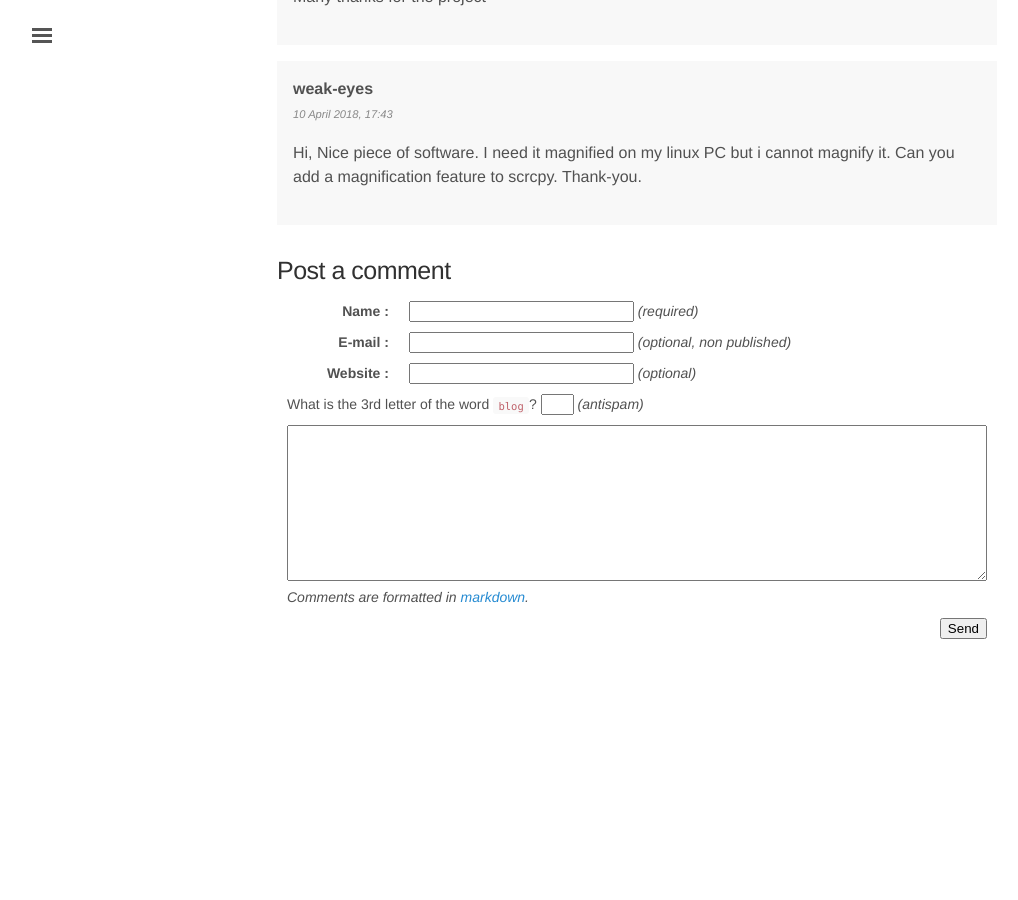
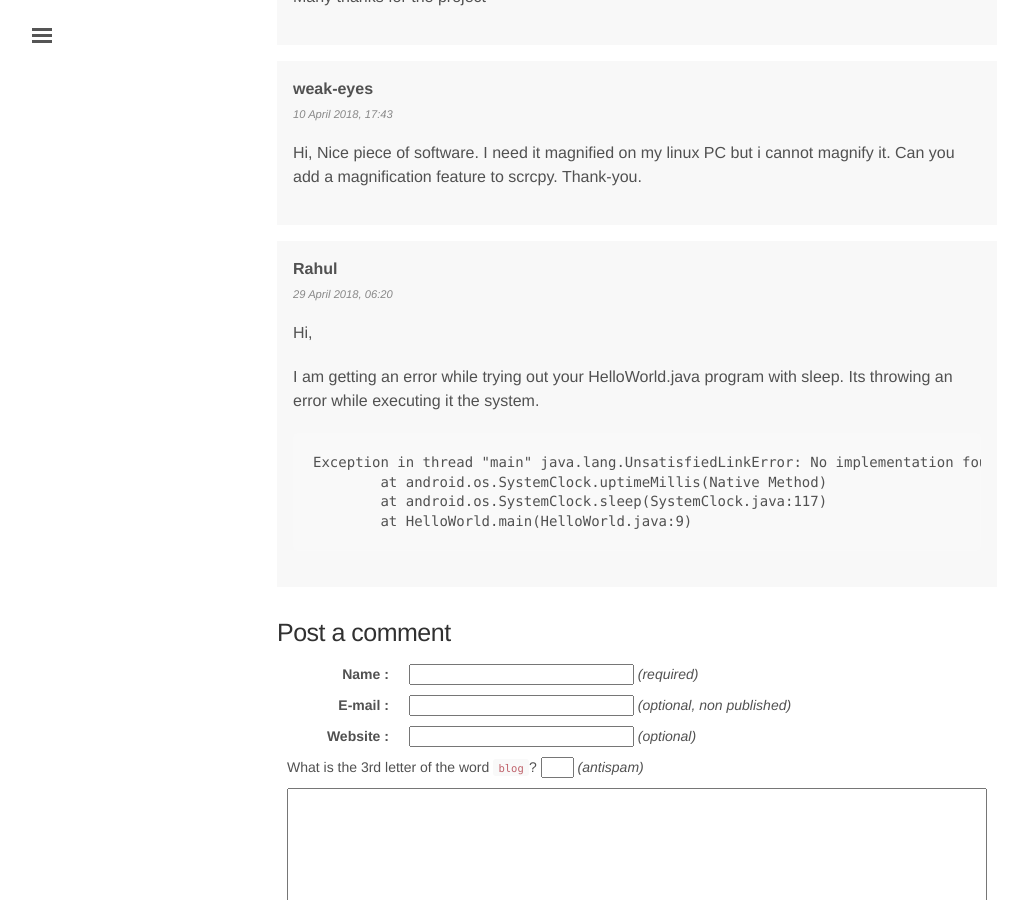
Before and after one commit to rom1v/blog.rom1v.com, a Jekyll site: the page built from _posts/2018-03-08-introducing-scrcpy.md, in a window 1280 px wide and 900 px high, scrolled down 17925 px. Shown: the whole window, without its empty margins (3-1021 px from the left). Built offline with Jekyll 4.4.1, drawn with Linux system fonts in a browser that asks for light colours; before the commit the page ends 18589 px from its top, so only the background shows below that.

Commit message:
Publish comment 39 for scrcpy

````diff
--- a/_data/comments-2018-03-introducing-scrcpy.yaml
+++ b/_data/comments-2018-03-introducing-scrcpy.yaml
@@ -345,3 +345,17 @@
     Hi, Nice piece of software.
     I need it magnified on my linux PC but i cannot magnify it. Can you add a
     magnification feature to scrcpy. Thank-you.
+- id: 39
+  author: Rahul
+  date: 2018-04-29 06:20:55+02:00
+  contents: |
+    Hi,
+
+    I am getting an error while trying out your HelloWorld.java program with sleep. Its throwing an error while executing it the system.
+
+    ```
+    Exception in thread "main" java.lang.UnsatisfiedLinkError: No implementation found for long android.os.SystemClock.uptimeMillis() (tried Java_android_os_SystemClock_uptimeMillis and Java_android_os_SystemClock_uptimeMillis__)
+            at android.os.SystemClock.uptimeMillis(Native Method)
+            at android.os.SystemClock.sleep(SystemClock.java:117)
+            at HelloWorld.main(HelloWorld.java:9)
+    ```
````
